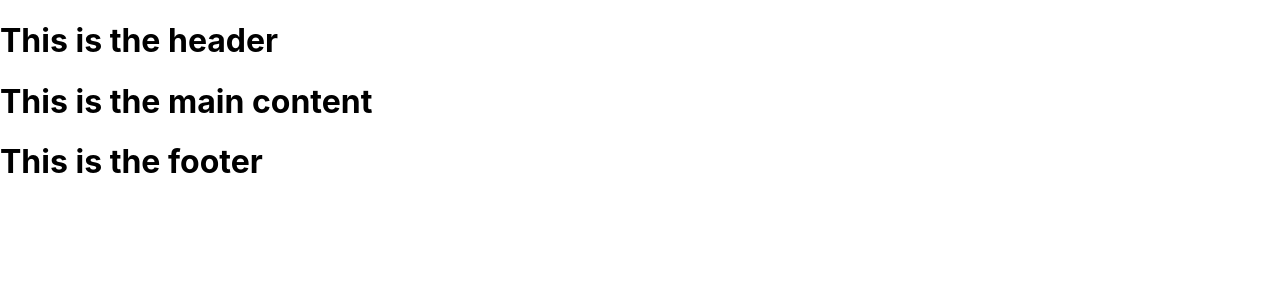
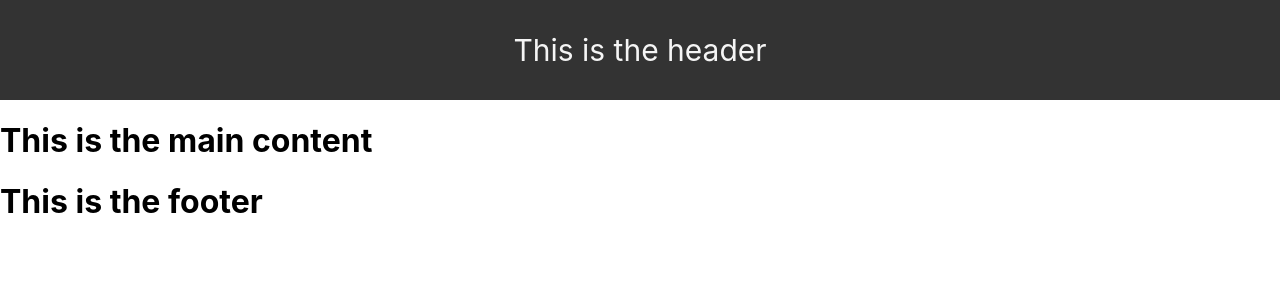
Before and after one commit to SuzanneNL/learn-react, a React (Create React App) app in the folder my-app/: page / in a window 1280 px wide. Shown: the top 300 px of the page. Built offline with nearby package versions, Linux system fonts and the light colour scheme.

Commit message:
Add style to header

```diff
--- a/my-app/src/components/Header.js
+++ b/my-app/src/components/Header.js
@@ -2,7 +2,7 @@ import React from 'react';
 
 function Header () {
 	return (
-        <h1>This is the header</h1>
+        <header className="navbar">This is the header</header>
     )
 }
 
--- a/my-app/src/index.css
+++ b/my-app/src/index.css
@@ -11,3 +11,15 @@ code {
   font-family: source-code-pro, Menlo, Monaco, Consolas, 'Courier New',
     monospace;
 }
+
+.navbar {
+  height: 100px;
+  background-color: #333;
+  color: whitesmoke;
+  margin-bottom: 15px;
+  text-align: center;
+  font-size: 30px;
+  display: flex;
+  justify-content: center;
+  align-items: center;
+}
```
